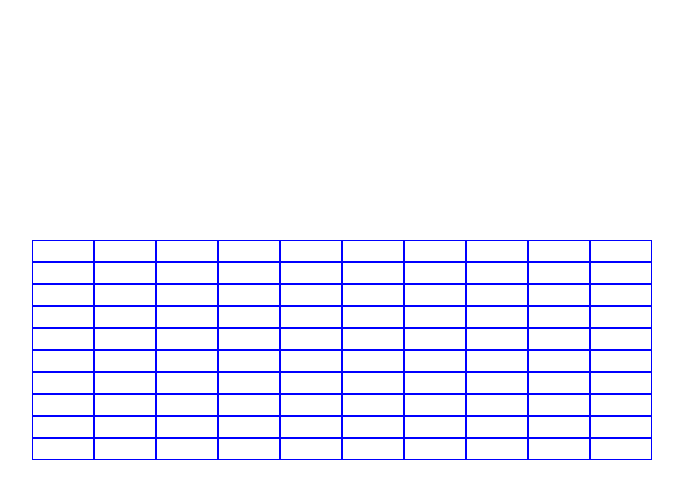
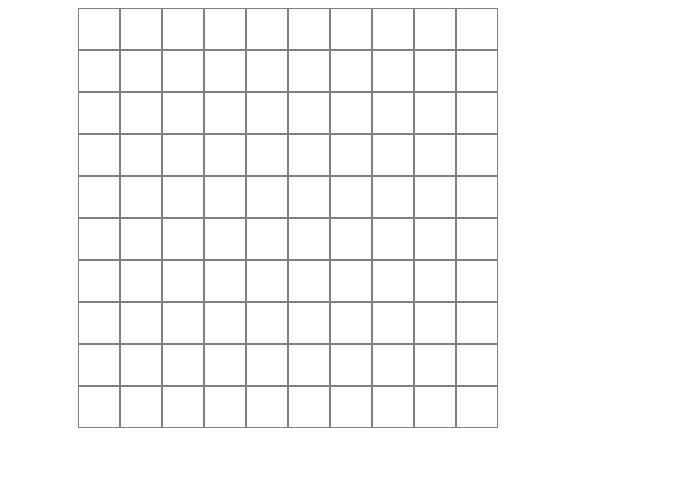
Before and after one commit to Harshi7016/DevkodeDOMchallenge2, a plain HTML site: page index.html in a window 1280 px wide. Shown: the whole page, without its empty margins (352-1035 px from the left). Drawn offline with Linux system fonts and the light colour scheme.

Commit message:
adding css making it better for tomorrow session.

```diff
--- a/index.html
+++ b/index.html
@@ -16,10 +16,10 @@
         color: #d56e0c;
       }
       .div-col {
-        width: 60px;
-        height: 20px;
+        width: 40px;
+        height: 40px;
         border: #5f6368;
-        border: 1px solid blue;
+        border: 1px solid gray;
 
         display: flex;
         justify-content: space-between;
@@ -36,9 +36,7 @@
         /* grid-template-columns: auto auto; */
       }
       .board {
-        position: fixed;
-        top: 30%;
-        left: 30%;
+        display: inline-block;
       }
     </style>
   </head>
@@ -46,7 +44,9 @@
   <body>
     <!-- <p>Hi</p>
     <button onclick="getRandomColor()">Hi</button> -->
-    <div id="board" class="board"></div>
+    <div style="text-align: center;">
+      <div id="board" class="board"></div>
+    </div>
     <script src="App.js"></script>
   </body>
 </html>
```
